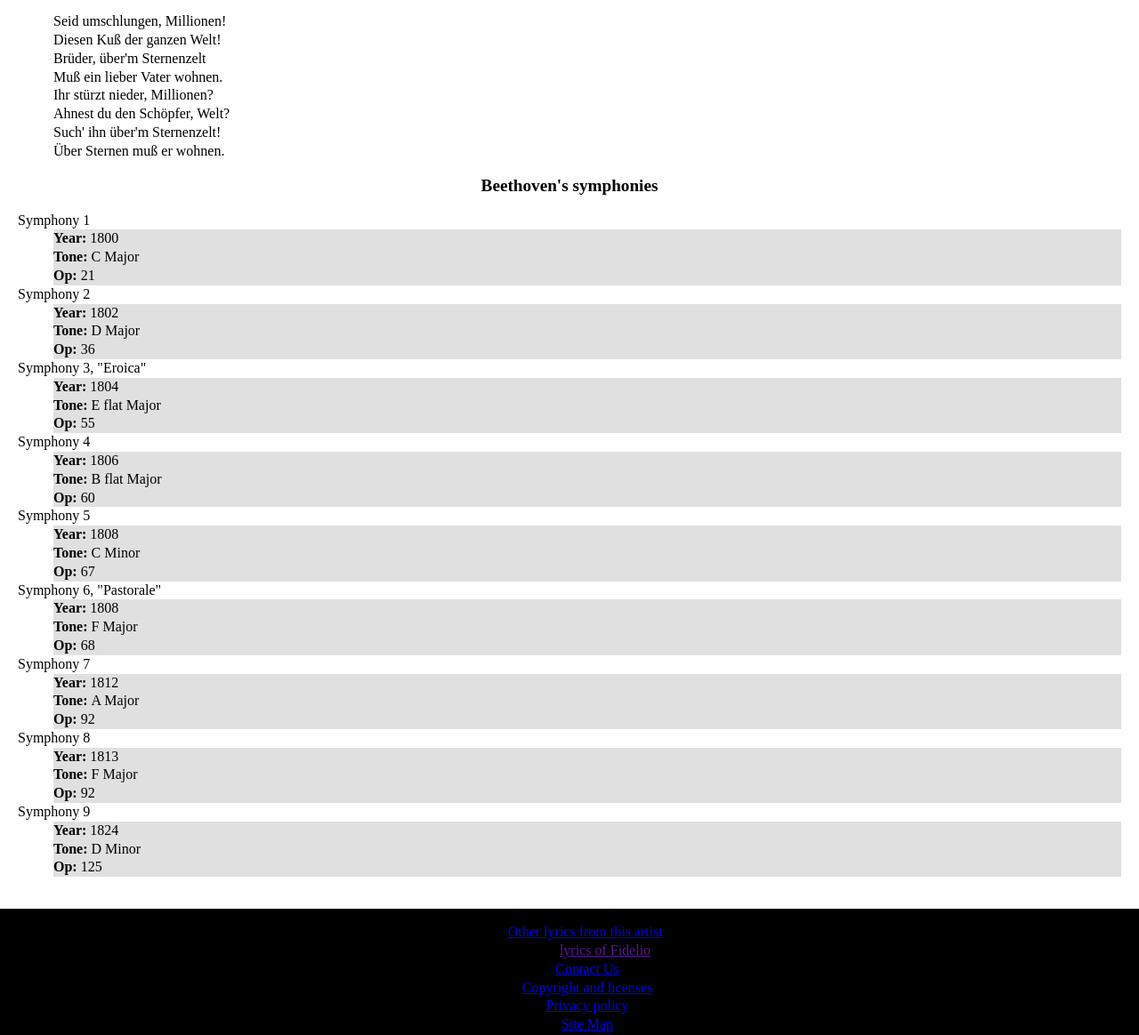
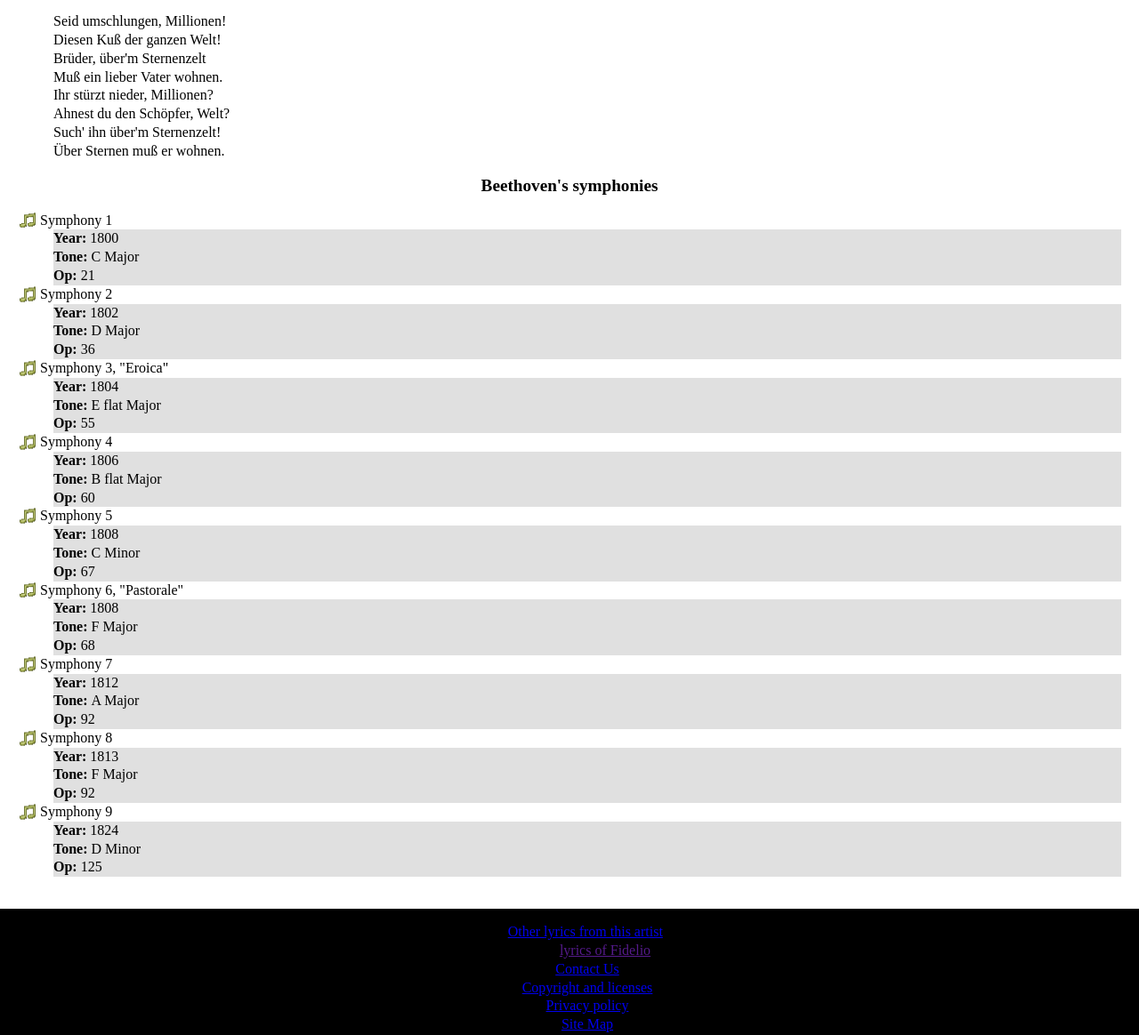
Before and after one commit to Racheet/W3C-Mobile-Course, a PHP site: page / in a window 1280 px wide. Shown: the part 845-2009 px from the top of the page at 89% size. Run offline with PHP 8.4, Linux system fonts and the light colour scheme.

Commit message:
added little music gif to symphonies

```diff
--- a/assignment2/work/style.css
+++ b/assignment2/work/style.css
@@ -57,3 +57,10 @@
 dd {
 	background-color:#E0E0E0;
 }
+
+dt {
+	background-image:url("music.gif");
+	background-position:left center;
+	background-repeat: no-repeat;
+	padding-left:25px;
+}
```
Also changed, not shown: assignment2/work/music.gif (added), assignment2/work/music.png (deleted).
